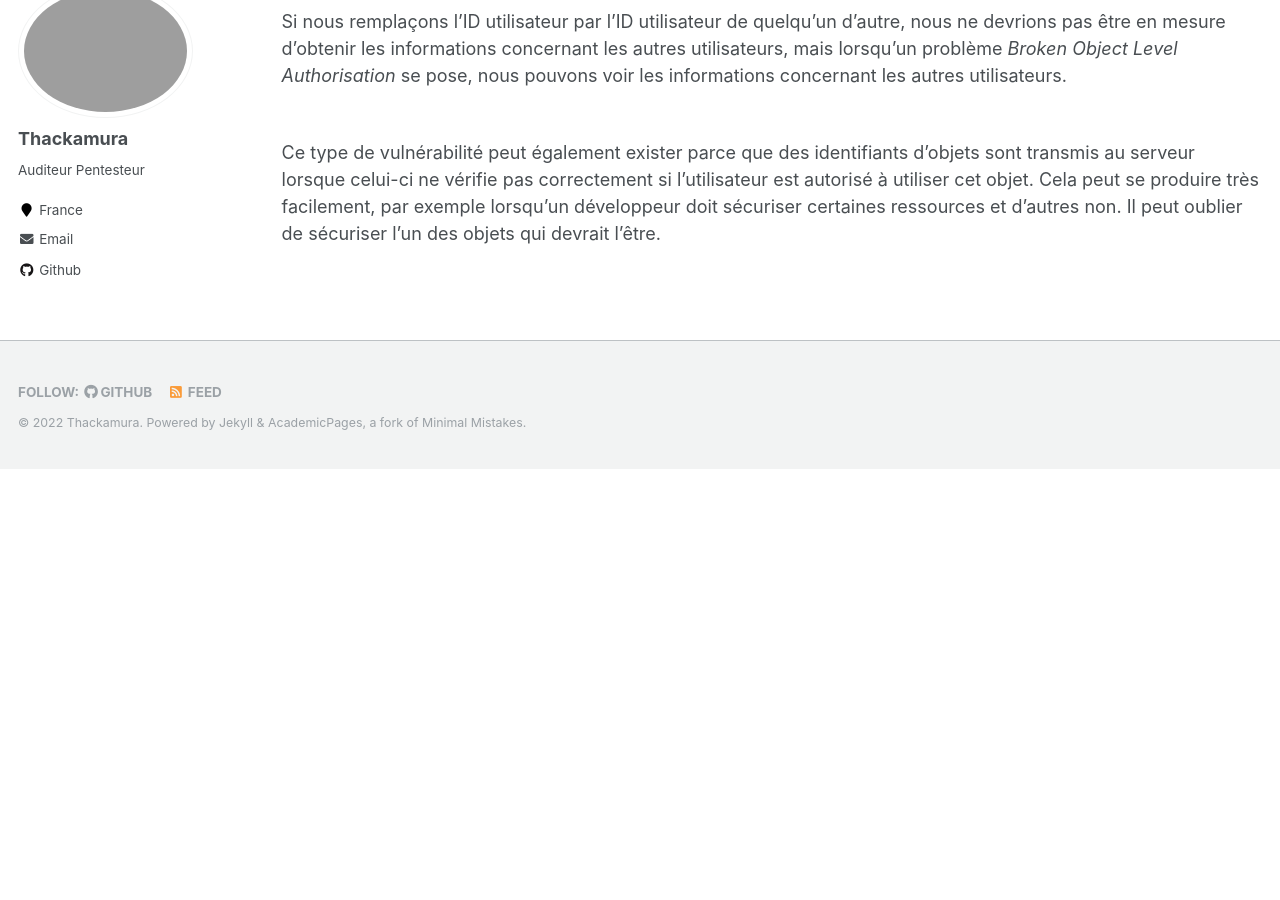
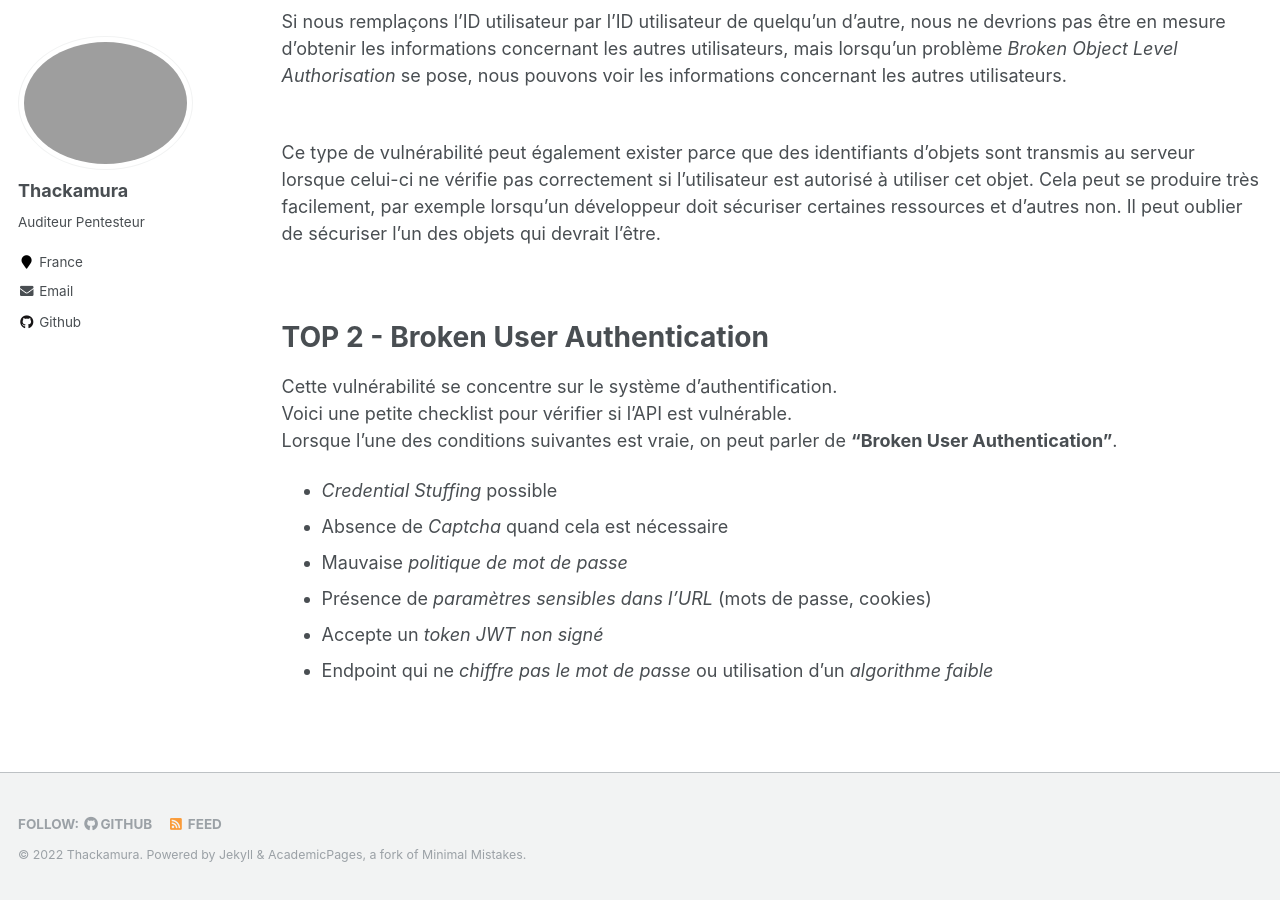
Before and after one commit to thackamura/thackamura.github.io, a Jekyll site: the page built from _pages/pentest-api.md, in a window 1280 px wide and 900 px high, scrolled down 1243 px. Built offline with Jekyll 4.4.1, drawn with Linux system fonts in a browser that asks for light colours; before the commit the page ends 1712 px from its top, so only the background shows below that.

Commit message:
Update pentest-api.md

```diff
--- a/_pages/pentest-api.md
+++ b/_pages/pentest-api.md
@@ -40,3 +40,19 @@
 <br/> Si nous remplaçons l'ID utilisateur par l'ID utilisateur de quelqu'un d'autre, nous ne devrions pas être en mesure d'obtenir les informations concernant les autres utilisateurs, mais lorsqu'un problème *Broken Object Level Authorisation* se pose, nous pouvons voir les informations concernant les autres utilisateurs.
 
 <br/> Ce type de vulnérabilité peut également exister parce que des identifiants d'objets sont transmis au serveur lorsque celui-ci ne vérifie pas correctement si l'utilisateur est autorisé à utiliser cet objet. Cela peut se produire très facilement, par exemple lorsqu'un développeur doit sécuriser certaines ressources et d'autres non. Il peut oublier de sécuriser l'un des objets qui devrait l'être.
+
+<br/>
+
+TOP 2 - Broken User Authentication
+======
+Cette vulnérabilité se concentre sur le système d'authentification.
+<br/> Voici une petite checklist pour vérifier si l'API est vulnérable.
+<br/> Lorsque l'une des conditions suivantes est vraie, on peut parler de **"Broken User Authentication"**.
+
+* *Credential Stuffing* possible
+* Absence de *Captcha* quand cela est nécessaire
+* Mauvaise *politique de mot de passe*
+* Présence de *paramètres sensibles dans l'URL* (mots de passe, cookies)
+* Accepte un *token JWT non signé*
+* Endpoint qui ne *chiffre pas le mot de passe* ou utilisation d'un *algorithme faible*
+<br/>
```
